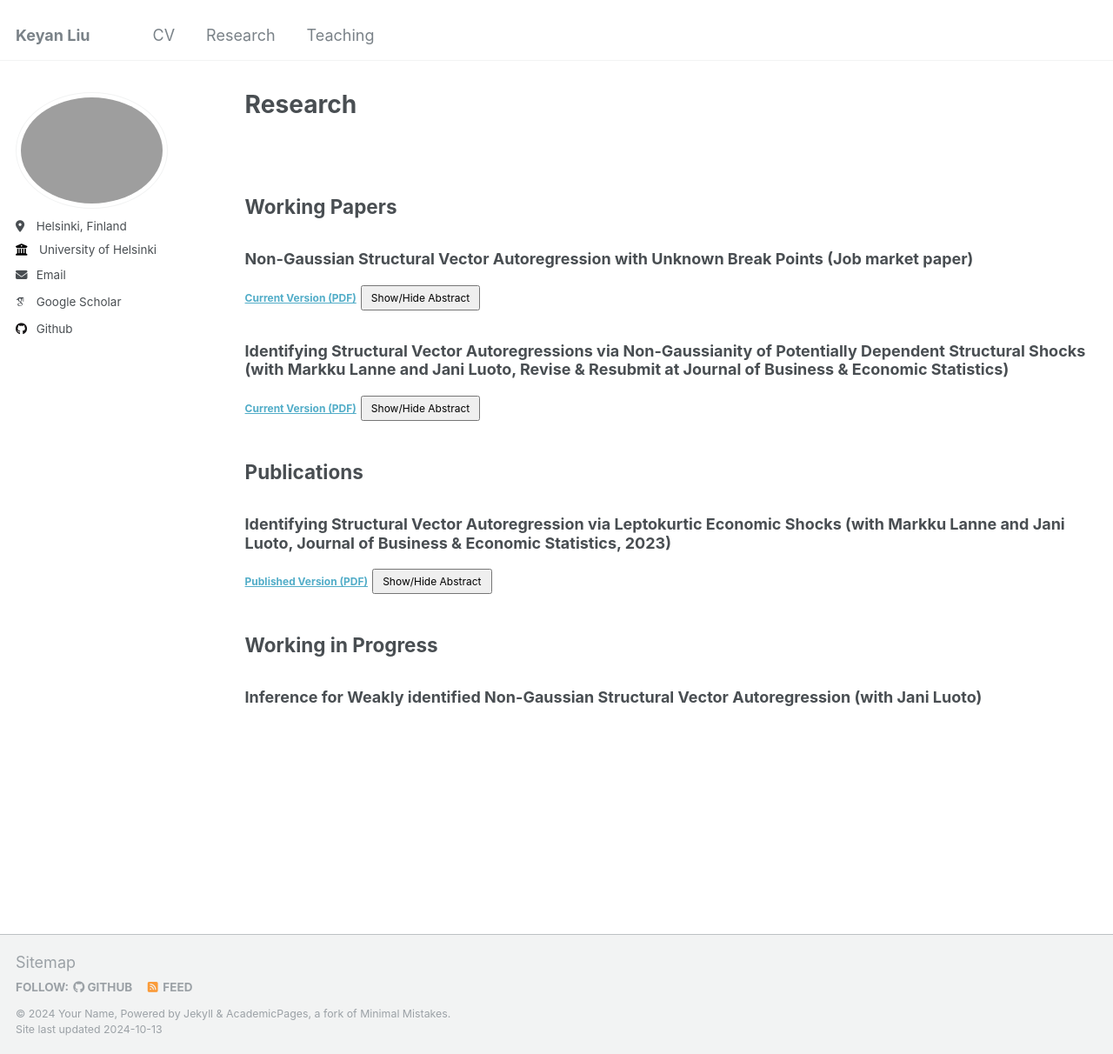
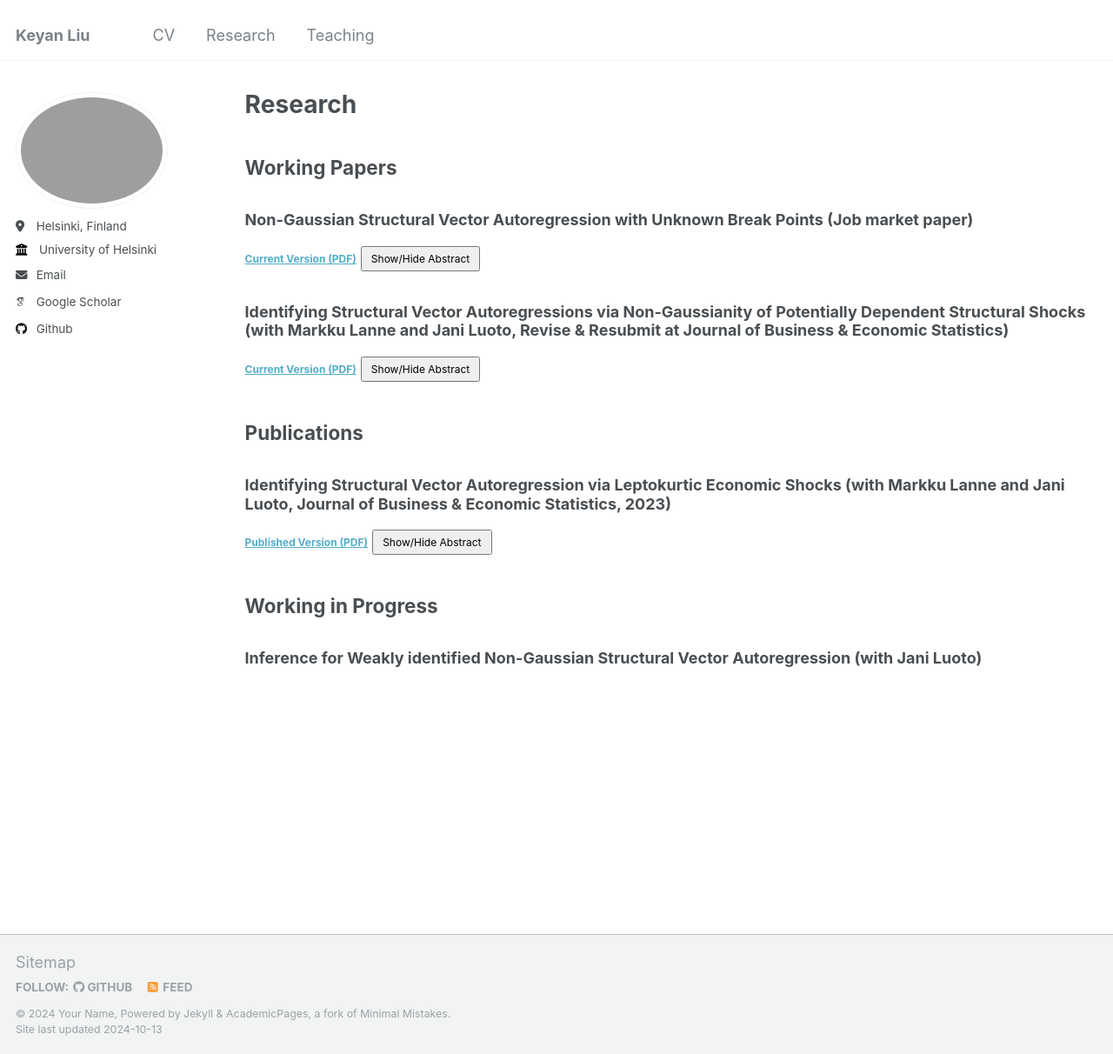
Before and after one commit to keyanliu1/keyanliu1.github.io, a Jekyll site: the page built from _pages/publications.md, in a window 1280 px wide and 1212 px high. Shown: the whole window at 87% size. Built offline with Jekyll 4.4.1, drawn with Linux system fonts in a browser that asks for light colours; some web fonts are replaced.

```diff
--- a/_pages/publications.md
+++ b/_pages/publications.md
@@ -5,7 +5,7 @@ permalink: /publications/
 author_profile: true
 ---
 
-<br> <!-- This adds a line break to create spacing between the title and the next section -->
+
 
 ## Working Papers
 
```
